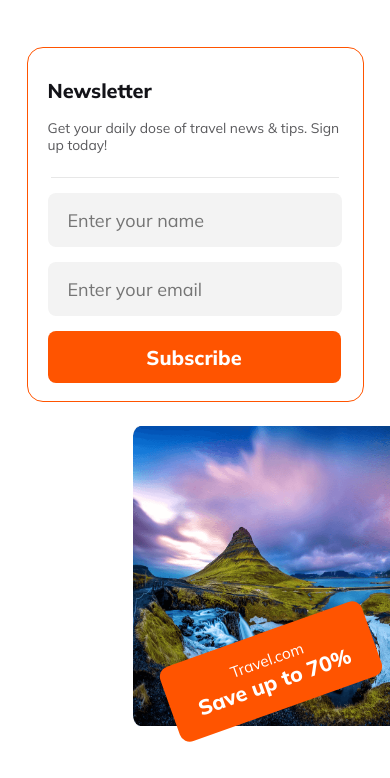
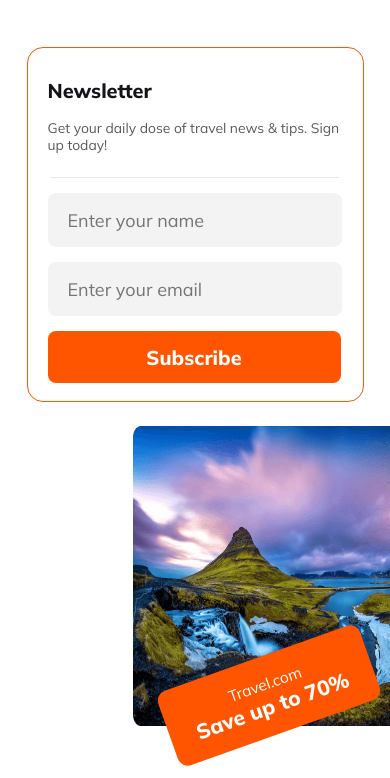
Before and after one commit to arnobm97/Everyday-Holiday, a plain HTML site: page index.html in a window 390 px wide. Shown: the part 4162-4940 px from the top of the page. Drawn offline with Linux system fonts and the light colour scheme.

Commit message:
newsletter-img button  fixed

```diff
--- a/css/style.css
+++ b/css/style.css
@@ -489,10 +489,10 @@ hr{
     }
     /* popular-section responsive css  */
     .popular-section{
+        width: 335px;
+        height:700px;
         flex-direction: column;
         margin: 0 auto;
-        width: 335px;
-        height:700px;
     }
     .popular-btn{
         margin-bottom: 20px;
@@ -572,8 +572,8 @@ hr{
         border-radius: 10.569px;
         font-size: .8611rem;
         position: absolute;
-       top: 568%;
-       left: 42%;
+       top: 570.9%;
+       left: 41.5%;
 
      }
      .newsletter-img-btn span{
```
Also changed, not shown: index.html (+11 -0 lines).
